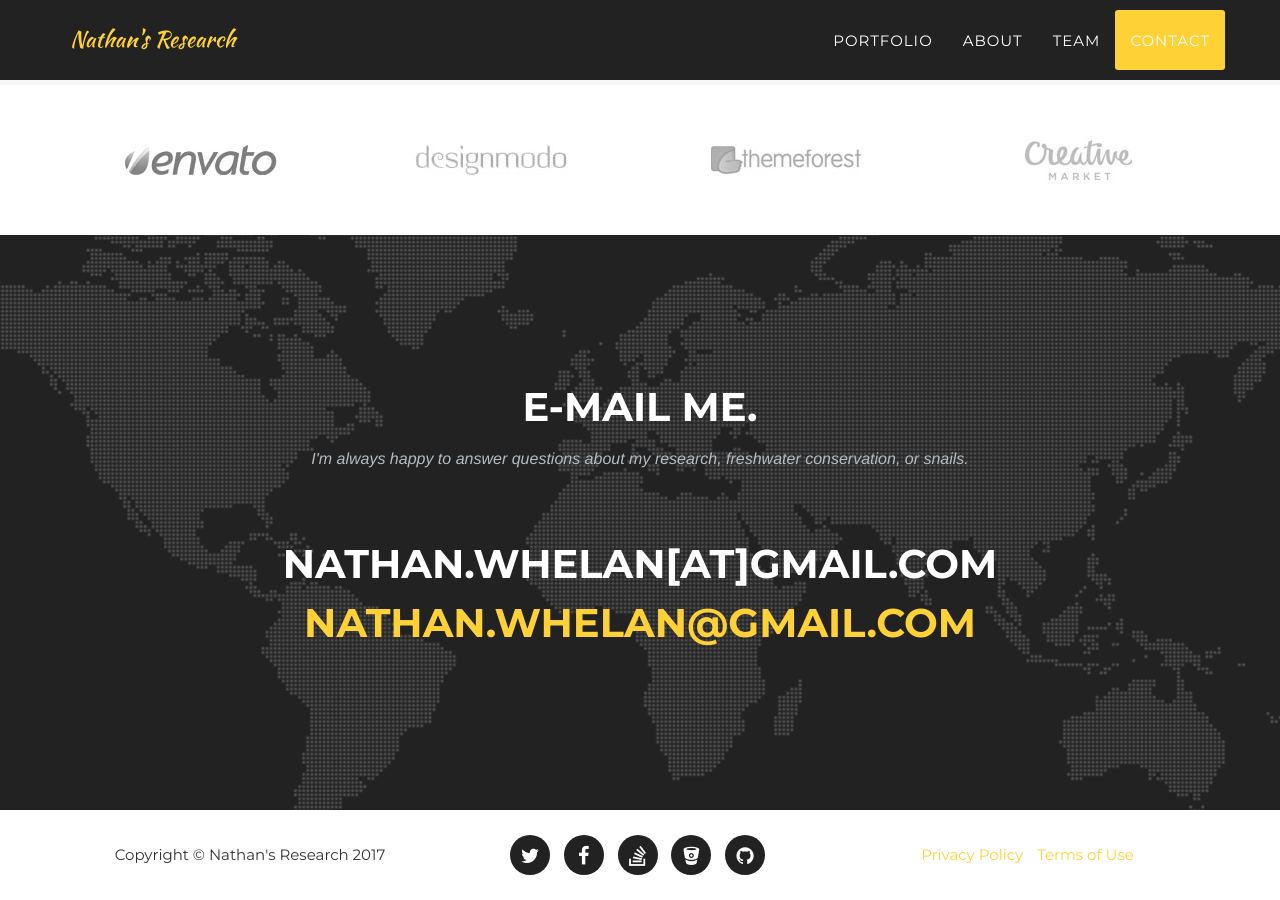
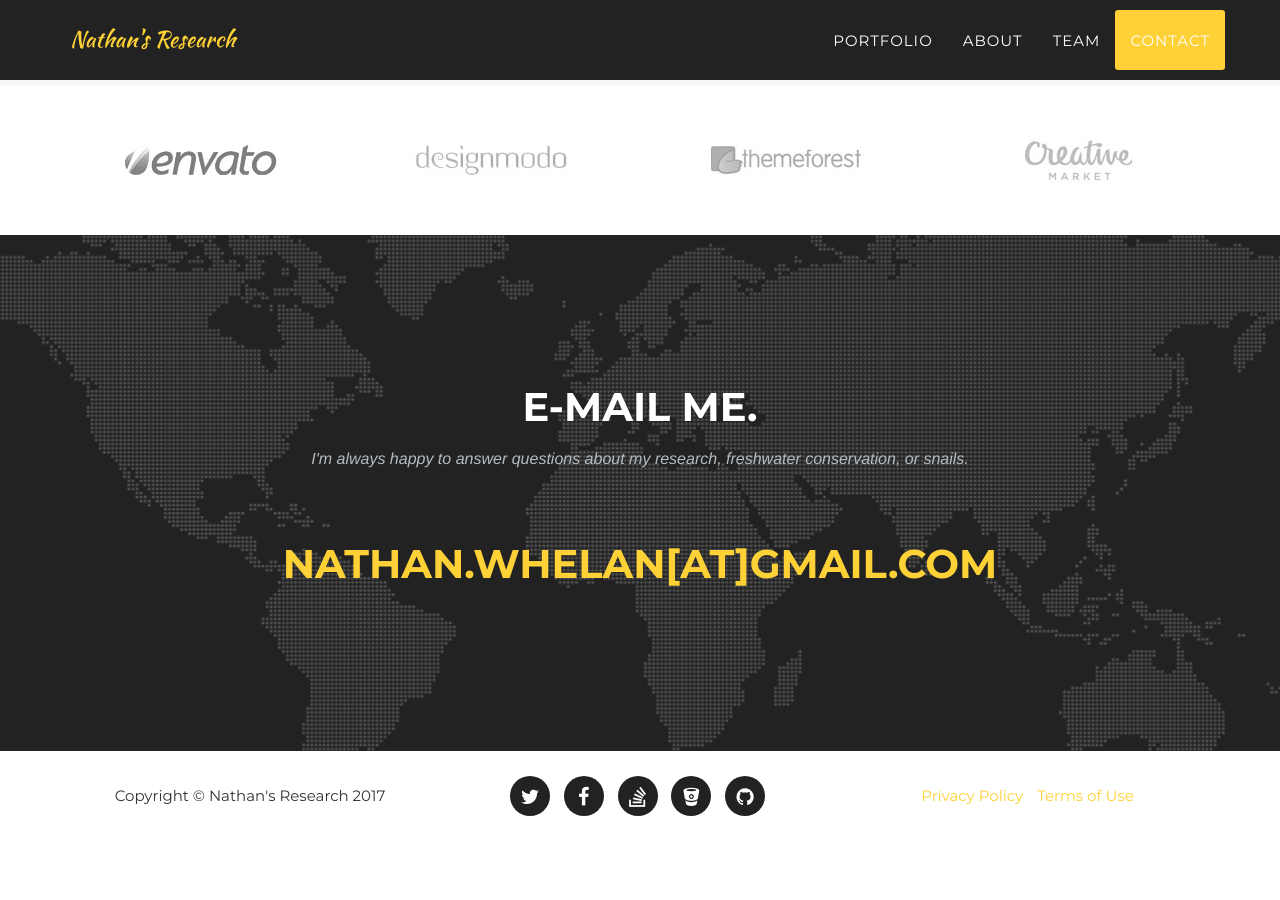
Before and after one commit to NathanWhelan/nathanwhelan.github.io, a Jekyll site: the page built from index.html, in a window 1280 px wide and 900 px high, scrolled down 4906 px. Built offline with Jekyll 4.4.1, drawn with Linux system fonts in a browser that asks for light colours; some web fonts are replaced; after the commit the page ends 5747 px from its top, so only the background shows below that.

Commit message:
Update contact.html

```diff
--- a/_includes/contact.html
+++ b/_includes/contact.html
@@ -4,58 +4,8 @@
                 <div class="col-lg-12 text-center">
                     <h2 class="section-heading">E-mail me.</h2>
                     <h3 class="section-subheading text-muted">I'm always happy to answer questions about my research, freshwater conservation, or snails.</h3>
-			<h2 class="section-heading">nathan.whelan[at]gmail.com</h2>
-			    <h2 class="section-heading"><a href="mailto:nathan.whelan@gmail.com">nathan.whelan@gmail.com</a></h2>
+	            <h2 class="section-heading"><a href="mailto:nathan.whelan@gmail.com">nathan.whelan[at]gmail.com</a></h2>
 		</div>
 		</div>
-
-<!--
-		<form id="contact_form" action="https://www.enformed.io/u2npavqv" method="POST" enctype="multipart/form-data">
-	<div class="row">
-		<label for="name">Your name:</label><br />
-		<input id="name" class="input" name="name" type="text" value="" size="30" /><br />
-	</div>
-	<div class="row">
-		<label for="email">Your email:</label><br />
-		<input id="email" class="input" name="email" type="text" value="" size="30" /><br />
-	</div>
-	<div class="row">
-		<label for="message">Your message:</label><br />
-		<textarea id="message" class="input" name="message" rows="7" cols="30"></textarea><br />
-	</div>
-	<input id="submit_button" type="submit" value="Send email" />
-</form>
--->
-            <!--<div class="row">
-                <div class="col-lg-12">
-                    <form name="sentMessage" id="contactForm" novalidate>
-                        <div class="row">
-                            <div class="col-md-6">
-                                <div class="control-group form-group">
-                                    <input type="text" class="form-control" placeholder="Your Name *" id="name" required data-validation-required-message="Please enter your name.">
-                                    <p class="help-block text-danger"></p>
-                                </div>
-                                <div class="control-group form-group">
-                                    <input type="email" class="form-control" placeholder="Your Email *" id="email" required data-validation-required-message="Please enter your email address.">
-                                    <p class="help-block text-danger"></p>
-                                </div>
-                            </div>
-                            <div class="col-md-6">
-                                <div class="control-group form-group">
-                                    <textarea class="form-control" placeholder="Your Message *" id="message" required data-validation-required-message="Please enter a message."></textarea>
-                                    <p class="help-block text-danger"></p>
-                                </div>
-                            </div>
-                            <div class="clearfix"></div>
-                            <div class="col-lg-12 text-center">
-                                <div id="success"></div>
-                                <button type="submit" class="btn btn-xl">Send Message</button>
-                            </div>
-                        </div>
-                    </form>
-                </div>
-            </div>
--->
-</div>
-
-    </section>
+        </div>
+</section>
```
